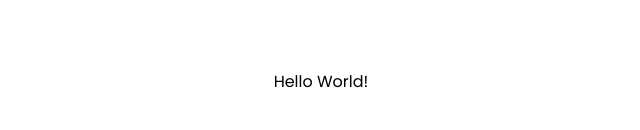
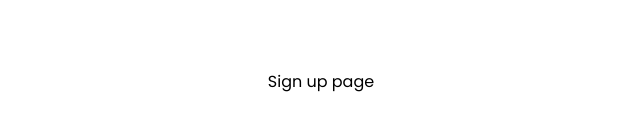
Before and after one commit to arisonfirmino/login-form, a React (Create React App) app: page /CreateLogin in a window 1280 px wide. Shown: the part 318-448 px from the top of the page, without its empty margins (319-959 px from the left). Built offline with nearby package versions, Linux system fonts and the light colour scheme.

Commit message:
feat: routes for SignInPage and SignUpPage created

```diff
--- a/package.json
+++ b/package.json
@@ -12,6 +12,7 @@
     "@types/react-dom": "^18.2.18",
     "react": "^18.2.0",
     "react-dom": "^18.2.0",
+    "react-router-dom": "^6.21.1",
     "react-scripts": "5.0.1",
     "typescript": "^4.9.5",
     "web-vitals": "^2.1.4"
--- a/src/App.tsx
+++ b/src/App.tsx
@@ -1,8 +1,16 @@
+import { BrowserRouter, Routes, Route } from "react-router-dom";
+
+import SignInPage from "./pages/SignInPage";
+import SignUpPage from "./pages/SignUpPage";
+
 const App = () => {
   return (
-    <main className="flex h-screen w-full items-center justify-center">
-      <h1>Hello World!</h1>
-    </main>
+    <BrowserRouter>
+      <Routes>
+        <Route path="/" element={<SignInPage />} />
+        <Route path="CreateLogin" element={<SignUpPage />} />
+      </Routes>
+    </BrowserRouter>
   );
 };
 
--- /dev/null
+++ b/src/pages/SignInPage.tsx
@@ -0,0 +1,9 @@
+const SignInPage = () => {
+  return (
+    <main className="flex h-screen w-full items-center justify-center">
+      <h1>Sign in page</h1>
+    </main>
+  );
+};
+
+export default SignInPage;
--- /dev/null
+++ b/src/pages/SignUpPage.tsx
@@ -0,0 +1,9 @@
+const SignUpPage = () => {
+  return (
+    <main className="flex h-screen w-full items-center justify-center">
+      <h1>Sign up page</h1>
+    </main>
+  );
+};
+
+export default SignUpPage;
```
Also changed, not shown: 1 other file (tests, documents, lock files or other folders).
